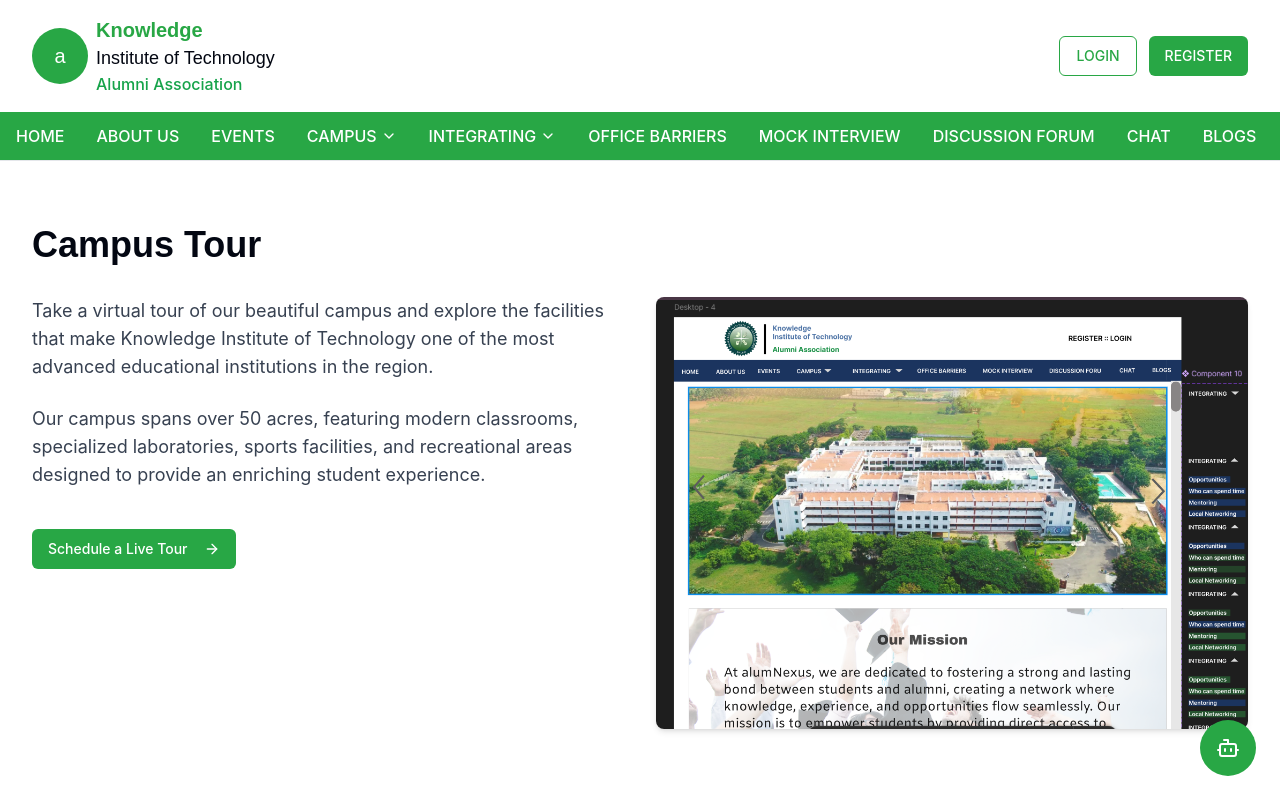
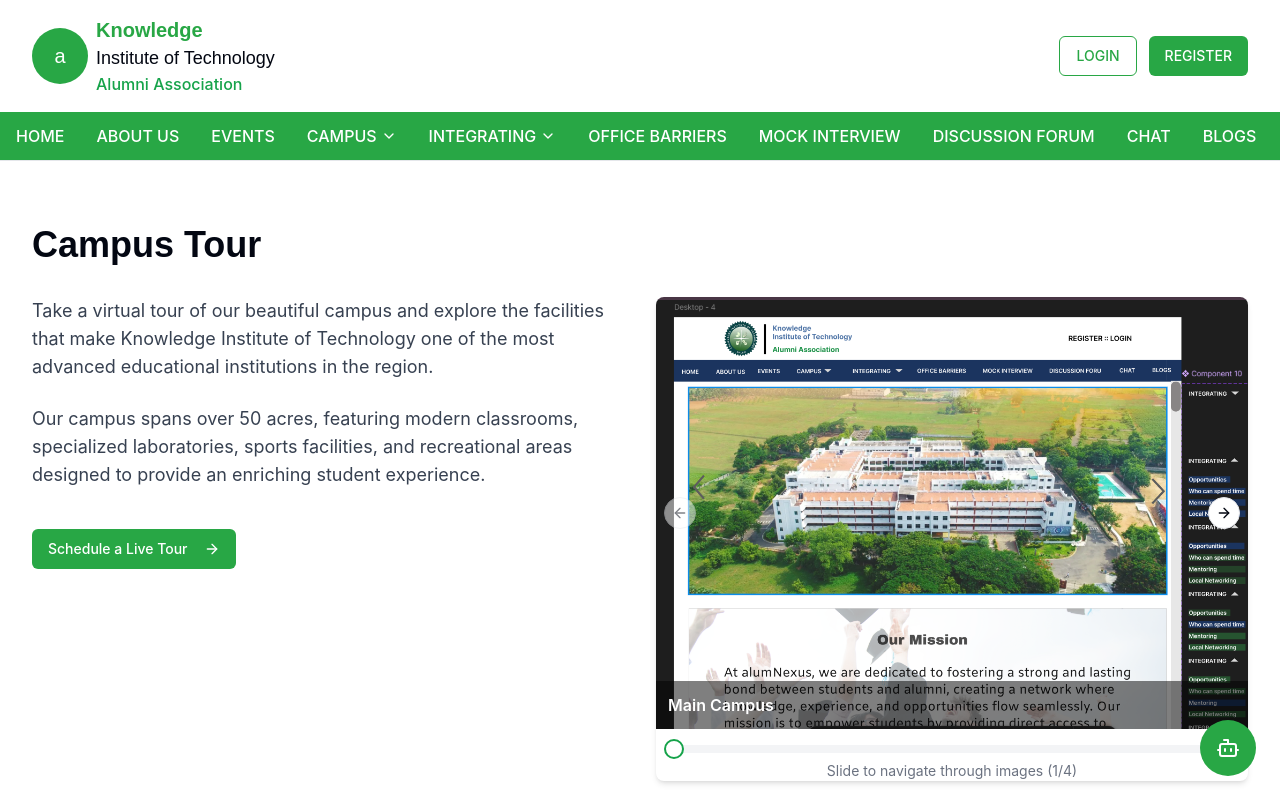
Before and after one commit to Dineshsj3002/nexus-voice-craft, a React (Vite) app: page /campus/tour in a window 1280 px wide. Shown: the top 796 px of the page. Built offline with nearby package versions, Linux system fonts and the light colour scheme.

Commit message:
Add carousel to campus tour page
Implement a carousel to display images on the campus tour page.

```diff
--- a/src/components/Hero.tsx
+++ b/src/components/Hero.tsx
@@ -1,12 +1,39 @@
 
-import React from 'react';
+import React, { useState } from 'react';
 import { Button } from '@/components/ui/button';
-import { ArrowRight } from 'lucide-react';
+import { ArrowRight, ArrowLeft, ArrowRight as NextIcon } from 'lucide-react';
 import { useNavigate } from 'react-router-dom';
 import { showSuccessToast } from '@/components/SuccessToast';
+import {
+  Carousel,
+  CarouselContent,
+  CarouselItem,
+  CarouselNext,
+  CarouselPrevious,
+} from "@/components/ui/carousel";
 
 const Hero = () => {
   const navigate = useNavigate();
+  const [currentSlide, setCurrentSlide] = useState(0);
+
+  const heroImages = [
+    {
+      src: "/lovable-uploads/fd080c60-30b6-4b82-b4c7-f182582f4d18.png",
+      alt: "Campus aerial view"
+    },
+    {
+      src: "/lovable-uploads/87030a39-6fa7-425b-99f4-05b0abb9ded1.png",
+      alt: "Academic Buildings"
+    },
+    {
+      src: "/lovable-uploads/55f04ec5-8a46-435f-bfc6-06b4f7389672.png",
+      alt: "Research Centers"
+    },
+    {
+      src: "/lovable-uploads/4bededbc-dba6-4e4a-a676-75063a634759.png",
+      alt: "Student Amenities"
+    }
+  ];
 
   const handleJoinCommunity = () => {
     showSuccessToast({
@@ -23,13 +50,28 @@ const Hero = () => {
 
   return (
     <section className="bg-white">
-      {/* Main hero image */}
+      {/* Hero carousel */}
       <div className="w-full border-t border-b border-gray-200">
-        <img
-          src="/lovable-uploads/fd080c60-30b6-4b82-b4c7-f182582f4d18.png"
-          alt="Campus aerial view"
-          className="w-full h-[400px] object-cover"
-        />
+        <Carousel className="w-full relative">
+          <CarouselContent>
+            {heroImages.map((image, index) => (
+              <CarouselItem key={index}>
+                <div className="relative">
+                  <img
+                    src={image.src}
+                    alt={image.alt}
+                    className="w-full h-[400px] object-cover"
+                  />
+                  <div className="absolute bottom-4 right-4 bg-white/80 px-3 py-1 rounded text-sm font-medium">
+                    {index + 1}/{heroImages.length}
+                  </div>
+                </div>
+              </CarouselItem>
+            ))}
+          </CarouselContent>
+          <CarouselPrevious className="left-4 bg-white/80 hover:bg-white" />
+          <CarouselNext className="right-4 bg-white/80 hover:bg-white" />
+        </Carousel>
       </div>
 
       {/* Mission statement */}
--- a/src/components/ui/slider.tsx
+++ b/src/components/ui/slider.tsx
@@ -1,3 +1,4 @@
+
 import * as React from "react"
 import * as SliderPrimitive from "@radix-ui/react-slider"
 
@@ -18,7 +19,12 @@ const Slider = React.forwardRef<
     <SliderPrimitive.Track className="relative h-2 w-full grow overflow-hidden rounded-full bg-secondary">
       <SliderPrimitive.Range className="absolute h-full bg-primary" />
     </SliderPrimitive.Track>
-    <SliderPrimitive.Thumb className="block h-5 w-5 rounded-full border-2 border-primary bg-background ring-offset-background transition-colors focus-visible:outline-none focus-visible:ring-2 focus-visible:ring-ring focus-visible:ring-offset-2 disabled:pointer-events-none disabled:opacity-50" />
+    {props.value && Array.isArray(props.value) && props.value.map((_, i) => (
+      <SliderPrimitive.Thumb
+        key={i}
+        className="block h-5 w-5 rounded-full border-2 border-primary bg-background ring-offset-background transition-colors focus-visible:outline-none focus-visible:ring-2 focus-visible:ring-ring focus-visible:ring-offset-2 disabled:pointer-events-none disabled:opacity-50"
+      />
+    ))}
   </SliderPrimitive.Root>
 ))
 Slider.displayName = SliderPrimitive.Root.displayName
--- a/src/pages/campus/tour/index.tsx
+++ b/src/pages/campus/tour/index.tsx
@@ -1,12 +1,49 @@
 
-import React from 'react';
+import React, { useState } from 'react';
 import Header from '@/components/Header';
 import Footer from '@/components/Footer';
 import ChatBot from '@/components/ChatBot';
 import { Button } from '@/components/ui/button';
 import { ArrowRight } from 'lucide-react';
+import { Slider } from '@/components/ui/slider';
+import {
+  Carousel,
+  CarouselContent,
+  CarouselItem,
+  CarouselNext,
+  CarouselPrevious,
+} from "@/components/ui/carousel";
 
 const CampusTourPage = () => {
+  const [currentImage, setCurrentImage] = useState(0);
+
+  const tourImages = [
+    {
+      src: "/lovable-uploads/fd080c60-30b6-4b82-b4c7-f182582f4d18.png",
+      alt: "Campus aerial view",
+      title: "Main Campus"
+    },
+    {
+      src: "/lovable-uploads/87030a39-6fa7-425b-99f4-05b0abb9ded1.png",
+      alt: "Academic Buildings",
+      title: "Academic Buildings"
+    },
+    {
+      src: "/lovable-uploads/55f04ec5-8a46-435f-bfc6-06b4f7389672.png",
+      alt: "Research Centers",
+      title: "Research Centers"
+    },
+    {
+      src: "/lovable-uploads/4bededbc-dba6-4e4a-a676-75063a634759.png",
+      alt: "Student Amenities",
+      title: "Student Amenities"
+    }
+  ];
+
+  const handleSliderChange = (value: number[]) => {
+    setCurrentImage(value[0]);
+  };
+
   return (
     <div className="min-h-screen flex flex-col">
       <Header />
@@ -32,11 +69,39 @@ const CampusTourPage = () => {
             </div>
 
             <div className="rounded-lg overflow-hidden shadow-md">
-              <img
-                src="/lovable-uploads/fd080c60-30b6-4b82-b4c7-f182582f4d18.png"
-                alt="Campus aerial view"
-                className="w-full h-auto"
-              />
+              <Carousel className="w-full">
+                <CarouselContent>
+                  {tourImages.map((image, index) => (
+                    <CarouselItem key={index}>
+                      <div className="relative">
+                        <img
+                          src={image.src}
+                          alt={image.alt}
+                          className="w-full h-auto object-cover"
+                        />
+                        <div className="absolute bottom-0 left-0 right-0 bg-black/50 text-white p-3">
+                          <h3 className="font-semibold">{image.title}</h3>
+                        </div>
+                      </div>
+                    </CarouselItem>
+                  ))}
+                </CarouselContent>
+                <CarouselPrevious className="left-2" />
+                <CarouselNext className="right-2" />
+              </Carousel>
+
+              <div className="mt-4 px-2">
+                <Slider
+                  defaultValue={[0]}
+                  max={tourImages.length - 1}
+                  step={1}
+                  value={[currentImage]}
+                  onValueChange={handleSliderChange}
+                />
+                <div className="text-center mt-2 text-sm text-gray-500">
+                  Slide to navigate through images ({currentImage + 1}/{tourImages.length})
+                </div>
+              </div>
             </div>
           </div>
 
```
